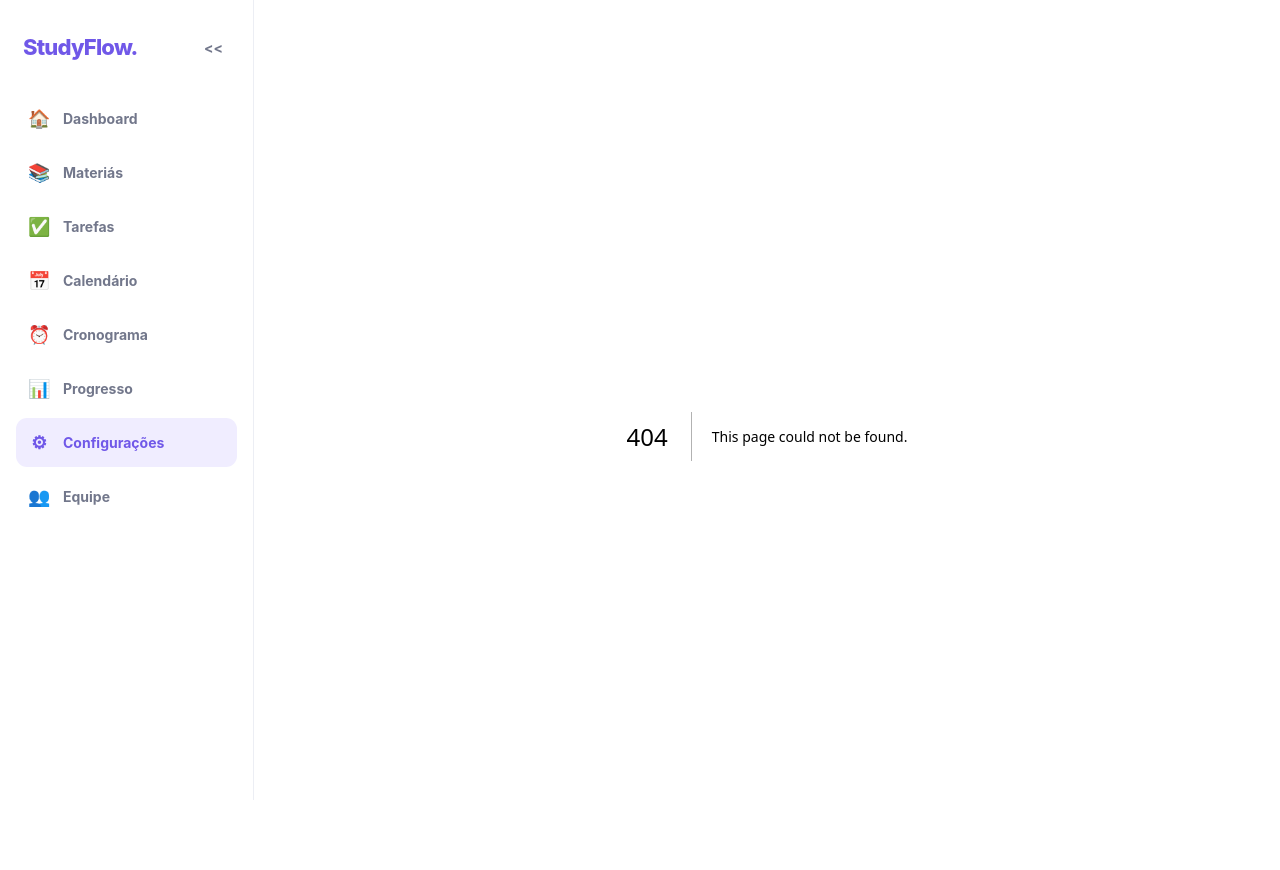
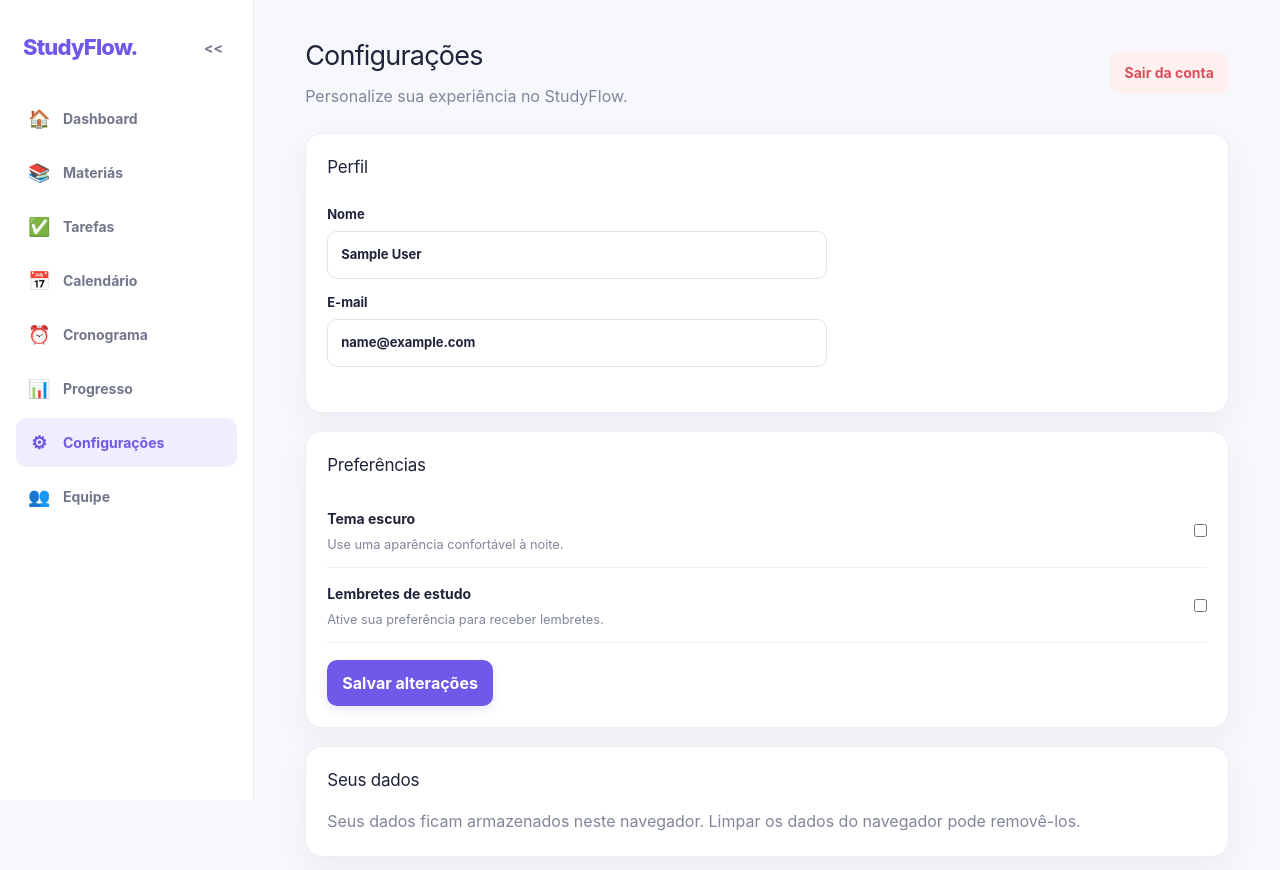
Before and after one commit to ArthurGomes125/brenodajumentinha, a Next.js app: page /configuracoes in a window 1280 px wide. Before the commit this address had no page. Shown: the top 870 px of the page. Built offline with nearby package versions, Linux system fonts and the light colour scheme; sample sign-in values are in the browser's storage.

Commit message:
Add StudyFlow configuracoes page

```diff
--- /dev/null
+++ b/src/app/configuracoes/page.tsx
@@ -0,0 +1,44 @@
+"use client";
+
+import { useEffect, useState } from "react";
+import { useAuth } from "../studyflow-shell";
+
+export default function Configuracoes() {
+  const { account, logout } = useAuth();
+  const [name, setName] = useState("");
+  const [dark, setDark] = useState(false);
+  const [notifications, setNotifications] = useState(false);
+  const [saved, setSaved] = useState(false);
+
+  useEffect(() => {
+    setName(account?.name || "");
+    setDark(localStorage.getItem("studyflow-theme") === "dark");
+    setNotifications(localStorage.getItem("studyflow-notifications") === "true");
+  }, [account]);
+
+  function save() {
+    const cleanName = name.trim();
+    if (cleanName.length < 2) return;
+    const session = JSON.parse(localStorage.getItem("studyflow-session") || "{}");
+    session.name = cleanName;
+    localStorage.setItem("studyflow-session", JSON.stringify(session));
+    const accounts = JSON.parse(localStorage.getItem("studyflow-accounts") || "[]");
+    localStorage.setItem("studyflow-accounts", JSON.stringify(accounts.map((item: any) => item.email === session.email ? { ...item, name: cleanName } : item)));
+    localStorage.setItem("studyflow-theme", dark ? "dark" : "light");
+    localStorage.setItem("studyflow-notifications", String(notifications));
+    document.body.classList.toggle("theme-dark", dark);
+    setSaved(true);
+    window.setTimeout(() => setSaved(false), 2500);
+  }
+
+  return <>
+    <div className="page-heading"><div><h1>Configurações</h1><p className="subtitulo">Personalize sua experiência no StudyFlow.</p></div><button className="botao-danger" style={{ padding: "11px 15px", fontSize: 14 }} onClick={logout}>Sair da conta</button></div>
+    <section className="cartao"><h2 className="section-title">Perfil</h2><div className="auth-fields" style={{ maxWidth: 500 }}><label>Nome<input value={name} onChange={(event) => setName(event.target.value)} minLength={2} /></label><label>E-mail<input disabled value={account?.email || ""} /></label></div></section>
+    <section className="cartao"><h2 className="section-title">Preferências</h2>
+      <label className="item-lista"><span><strong>Tema escuro</strong><small>Use uma aparência confortável à noite.</small></span><input type="checkbox" checked={dark} onChange={(event) => setDark(event.target.checked)} /></label>
+      <label className="item-lista"><span><strong>Lembretes de estudo</strong><small>Ative sua preferência para receber lembretes.</small></span><input type="checkbox" checked={notifications} onChange={(event) => setNotifications(event.target.checked)} /></label>
+      <button className="botao" style={{ marginTop: 17 }} onClick={save}>{saved ? "Alterações salvas!" : "Salvar alterações"}</button>
+    </section>
+    <section className="cartao"><h2 className="section-title">Seus dados</h2><p className="texto-suave">Seus dados ficam armazenados neste navegador. Limpar os dados do navegador pode removê-los.</p></section>
+  </>;
+}
```
